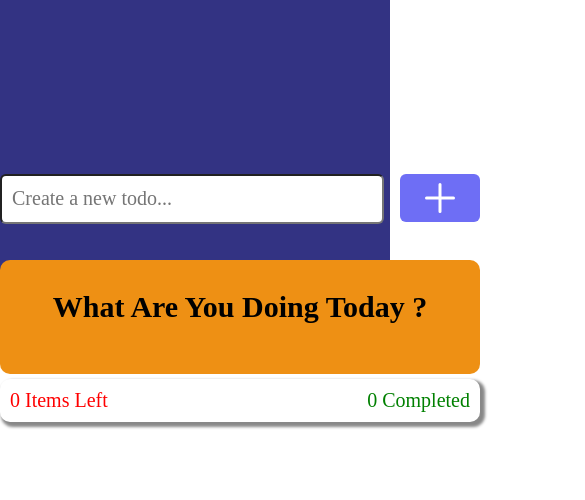
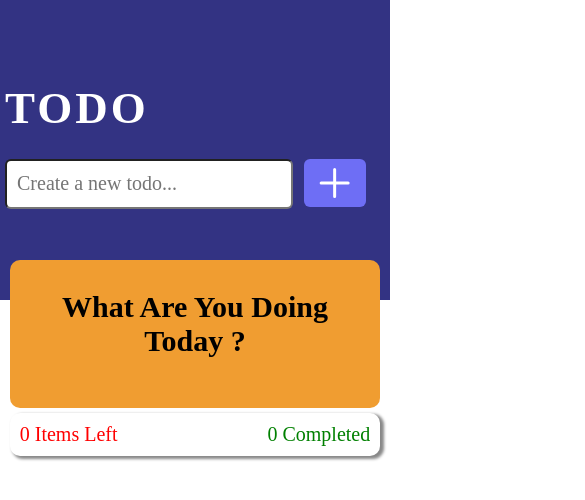
Before and after one commit to ainobs/todoList-app, a React (Create React App) app: page / in a window 390 px wide. Shown: the top 500 px of the page, 585 px wide, since content can reach past the window. Built offline with nearby package versions, Linux system fonts and the light colour scheme; a web font is replaced by a local one.

Commit message:
included comments

```diff
--- a/src/component/Footer.css
+++ b/src/component/Footer.css
@@ -1,15 +1,15 @@
 .footer {
-    width: 30rem;
+    width: 38%;
     margin: 0 auto;
     background-color: #fff;
     padding: 10px;
     border-radius: 10px;
-    box-shadow: 3px 3px 3px 2px #888888;
+    box-shadow: 3px 2px 3px 1px #888888;
     display: flex;
     flex-direction: row;
     justify-content: space-between;
+    margin-bottom: 20px;
 }
-
 .items-left {
     color: red;
     font-size: 20px;
@@ -17,8 +17,12 @@
 .items-completed {
     color: green;
     font-size: 20px;
+    cursor: pointer;
 }
-.opt:hover {
-    font-size: 20px;
-    color: chartreuse;
+
+/****** MEDIA QUERIES******/
+@media screen and (max-width: 700px) {
+    .footer {
+        width: 95%;
+    }
 }
--- a/src/component/Header.css
+++ b/src/component/Header.css
@@ -10,12 +10,11 @@
     padding: 5.1rem 0 0 28.1rem;
 }
 .form {
-    width: 30rem;
+    width: 38%;
     display: flex;
     justify-content: space-between;
     margin: 40px auto;
 }
-
 .todo-form {
     width: 80%;
     height: 50px;
@@ -29,17 +28,24 @@
 .todo-form::placeholder {
     font-size: 20px;
 }
-
 .todo-btn {
-    width: 5rem;
+    width: 17%;
     border-radius: 6px;
     border: 0;
     background-color:rgb(110, 110, 245);
     height: 48px;
 }
 
-@media screen and(max-width: 700px) {
+/****** MEDIA QUERIES******/
+@media screen and (max-width: 700px) {
     .header-text {
-        left: 0;
+        padding: 5.1rem 0 0 5px ;
+    }
+    .form {
+        width: 95%;
+        padding: 5px;
+        margin-top: 20px;
+        margin-left: 0;
+
     }
 }
--- a/src/component/List.css
+++ b/src/component/List.css
@@ -14,18 +14,17 @@
     width: 80%;
     font-size: 20px;
 }
-.delete-btn {
+.delete-btn, .edit-btn {
     float: right;
+    margin-top: 6px;
 }
-
 .container {
-    background-color: rgb(238, 144, 20);
-    width: 30rem;
+    background-color: rgb(240, 157, 49);
+    width: 38%;
     margin: -40px auto;
     border-radius: 10px;
     padding: 30px;
     margin-bottom: 5px;
-
 }
 .list-text {
     text-align: center;
@@ -35,18 +34,27 @@
 }
 .input-checkbox {
     margin-top: 6px;
-
 }
-
 .active {
     text-decoration: line-through;
     width: 80%;
     background-color: #fff;
-    color: green
+    color: green;
+    font-size: 20px;
 }
 
-@media screen and(max-width: 600px) {
+/****** MEDIA QUERIES******/
+@media screen and (max-width: 700px) {
     .container {
-        width: 20rem;
+        width: 95%;
+    }
+    .todo-list {
+        width: 100%;
+    }
+    .input-text {
+        width: 60%;
+    }
+    .active {
+        width: 60%;
     }
 }
```
Also changed, not shown: src/App.js (+8 -4 lines), src/component/List.js (indentation only).
